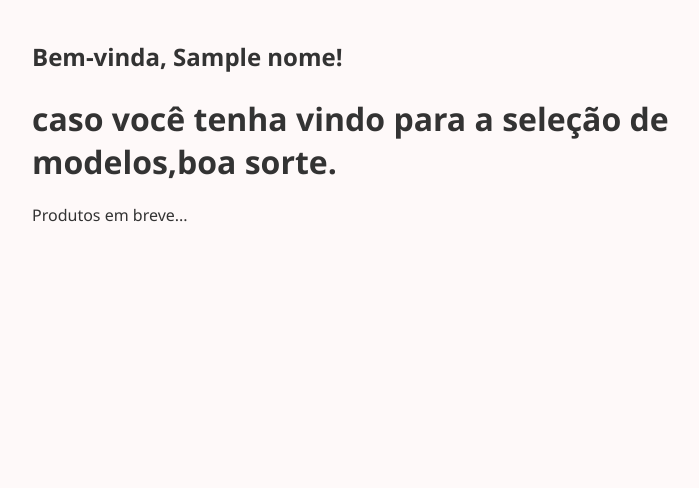
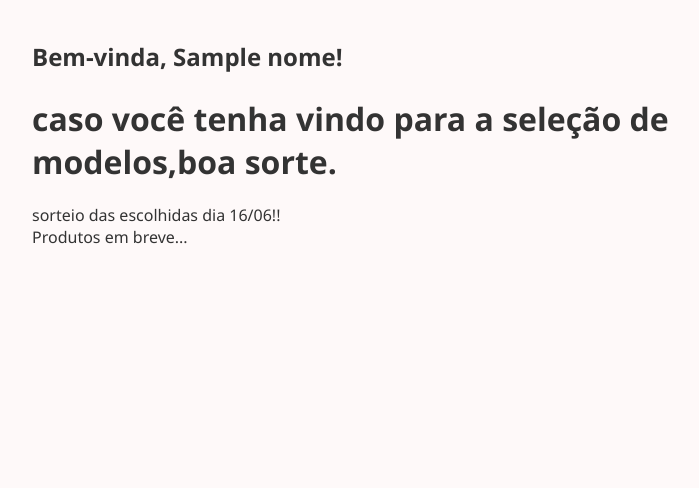
Before and after one commit to gordaohackker/loja-pro-de-roupas, a Flask app: template templates/loja.html in a window 1280 px wide. Shown: the part 102-590 px from the top of the page, without its empty margins (208-907 px from the left). Run offline with Flask 3, Linux system fonts and the light colour scheme; the template is opened without the code that fills it: most values are stand-ins (such as "Sample title", 1, 10 or a date in 2020).

Commit message:
Add files via upload

```diff
--- a/templates/loja.html
+++ b/templates/loja.html
@@ -1,4 +1,4 @@
 <!DOCTYPE html>
 <html><head><title>Loja</title><link rel="stylesheet" href="/static/css/style.css"></head>
 <body><header>Loja Femmora</header><nav><a href="/logout">Sair</a></nav>
-<main><h2>Bem-vinda, {{ nome }}!<br><p><h1>caso você tenha vindo para a seleção de modelos,boa sorte.</h1></p></h2><p>Produtos em breve...</p></main><footer>&copy; 2025 Loja Femmora</footer></body></html>
+<main><h2>Bem-vinda, {{ nome }}!<br><p><h1>caso você tenha vindo para a seleção de modelos,boa sorte.</h1></p></h2><p>sorteio das escolhidas dia 16/06!! <br> Produtos em breve...</p></main><footer>&copy; 2025 Loja Femmora</footer></body></html>
```
